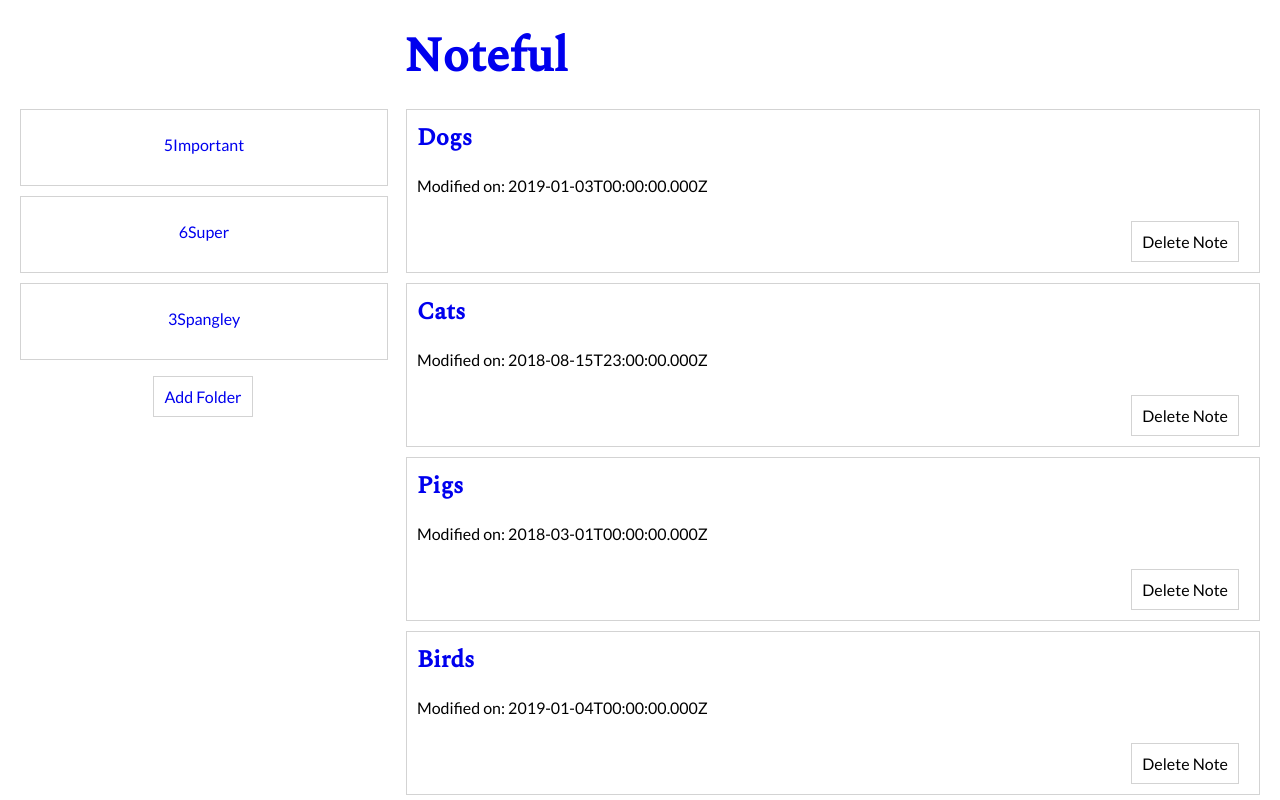
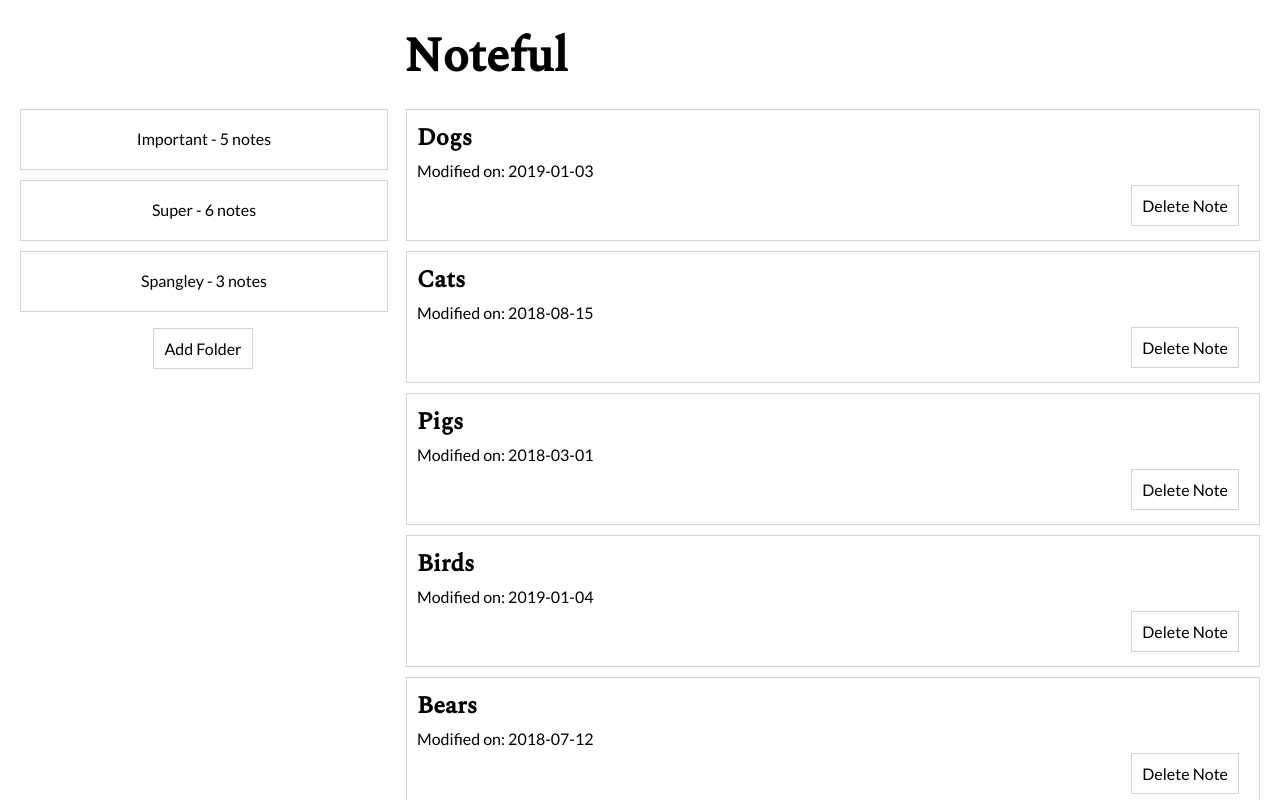
Before and after one commit to gavinmgrant/noteful, a React (Create React App) app: page / in a window 1280 px wide. Shown: the top 800 px of the page. Built offline with nearby package versions, Linux system fonts and the light colour scheme.

Commit message:
notes page working, modified date sliced, styling updates

```diff
--- a/src/App.css
+++ b/src/App.css
@@ -23,6 +23,7 @@ ul {
 
 a {
     text-decoration: none;
+    color: black;
 }
 
 a:visited {
--- a/src/App.js
+++ b/src/App.js
@@ -15,7 +15,7 @@ class App extends Component {
   };
 
   componentDidMount() {
-    // fake date loading from API call
+    // placeholder loading from future API call
     setTimeout(() => this.setState(store), 600);
   }
 
--- a/src/Note/Note.css
+++ b/src/Note/Note.css
@@ -1,6 +1,6 @@
 .NoteItem {
     border: 1px solid lightgray;
-    height: 142px;
+    height: 110px;
     padding: 10px;
     margin-bottom: 10px;
 }
@@ -11,10 +11,16 @@
 
 .NoteName {
     margin-top: 0;
+    margin-bottom: 0;
 }
 
 .NoteDetails {
     text-align: left;
+}
+
+.NoteModified {
+    margin-top: 5px;
+    margin-bottom: 5px;
 }
 
 .NoteButton-Area {
@@ -26,7 +32,6 @@
     border: 1px solid lightgray;
     padding: 10px;
     margin-right: 10px;
-    margin-top: 10px;
 }
 
 button:hover {
--- a/src/Note/Note.js
+++ b/src/Note/Note.js
@@ -2,7 +2,7 @@ import React from 'react';
 import { Link } from 'react-router-dom';
 import './Note.css';
 
-export default function NoteItem(props) {
+export default function Note(props) {
     return (
         <div className='NoteItem'>
             <div className='NoteDetails'>
@@ -11,7 +11,7 @@ export default function NoteItem(props) {
                         {props.name}
                     </Link>
                 </h2>
-                <p>Modified on: {props.modified}</p>
+                <p className='NoteModified'>Modified on: {props.modified.slice(0, 10)}</p>
             </div>
             <div className='NoteButton-Area'>
                 <button className='NoteButton-Delete'>Delete Note</button>
--- a/src/NoteListMain/NoteListMain.js
+++ b/src/NoteListMain/NoteListMain.js
@@ -11,7 +11,7 @@ export default function NoteListMain(props) {
                 {props.notes.map(note =>
                     <li key={note.id}>
                         <Note
-                            key={note.id}
+                            id={note.id}
                             name={note.name}
                             modified={note.modified}
                         />
--- a/src/NoteListNav/NoteListNav.css
+++ b/src/NoteListNav/NoteListNav.css
@@ -4,9 +4,9 @@
 
 .NoteListNav-Folder-Link {
     border: 1px solid lightgray;
-    height: 50px;
+    height: 40px;
     width: 100%;
-    padding-top: 25px;
+    padding-top: 19px;
     margin-bottom: 10px;
     display: block;
 }
--- a/src/NoteListNav/NoteListNav.js
+++ b/src/NoteListNav/NoteListNav.js
@@ -14,10 +14,10 @@ export default function NoteListNav(props) {
                             className='NoteListNav-Folder-Link'
                             to={`/folder/${folder.id}`}
                         >
+                            {folder.name}
                             <span className='NoteListNav-Number'>
-                                {countNotesForFolder(props.notes, folder.id)}
+                                {' - '}{countNotesForFolder(props.notes, folder.id)} notes
                             </span>
-                            {folder.name}
                         </NavLink>
                     </li>
                 )}
--- a/src/NotePageMain/NotePageMain.css
+++ b/src/NotePageMain/NotePageMain.css
@@ -0,0 +1,3 @@
+.NotePageMain-Content {
+    text-align: left;
+}
--- a/src/NotePageNav/NotePageNav.js
+++ b/src/NotePageNav/NotePageNav.js
@@ -5,14 +5,16 @@ import './NotePageNav.css';
 export default function NotePageNav(props) {
     return (
         <div className='NotePageNav'>
-            <AddButton
+
+        <AddButton
                 tag='button'
                 role='link'
                 onClick={() => props.history.goBack()}
                 className='NotePageNav-Back-Button'
             >
                 Go Back
-            </AddButton>
+        </AddButton>
+        <p>Folder:</p>
             {props.folder && (
                 <h3 className='NotePageNav-Folder-Name'>
                     {props.folder.name}
```
